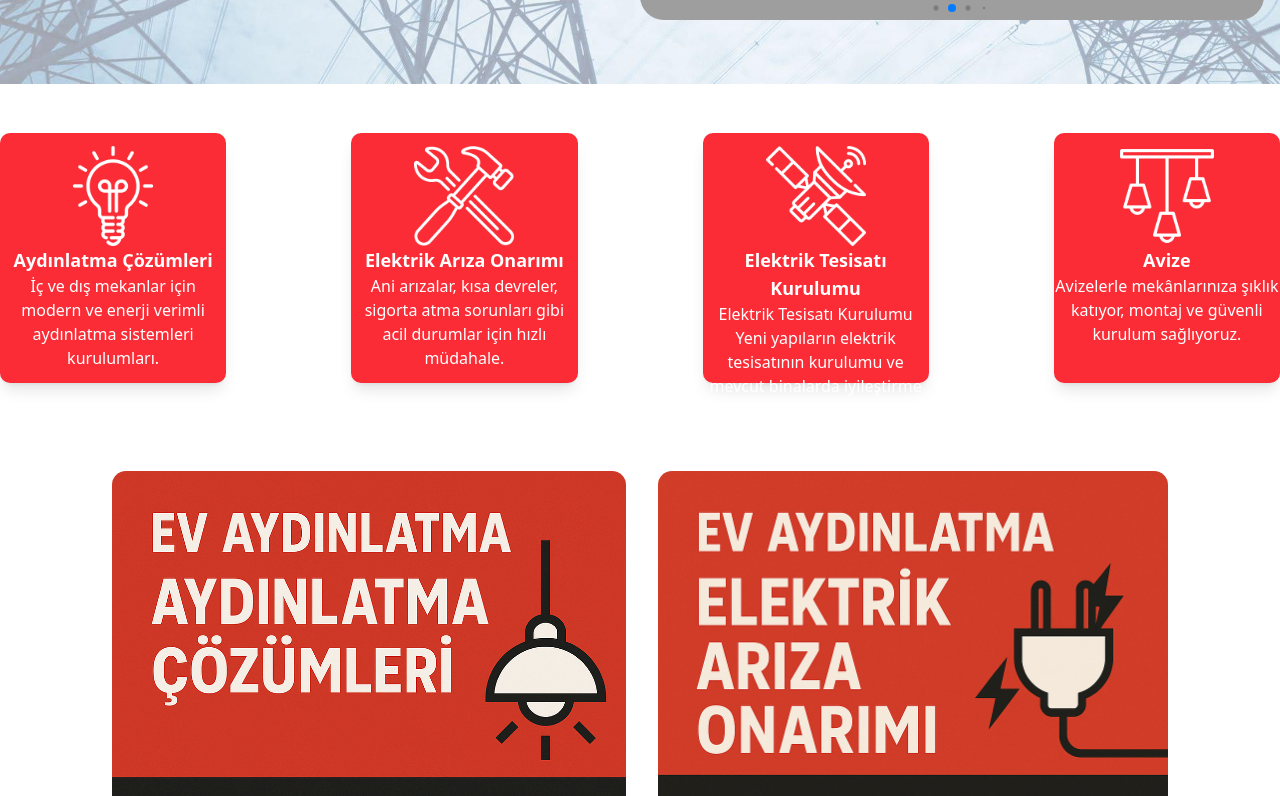
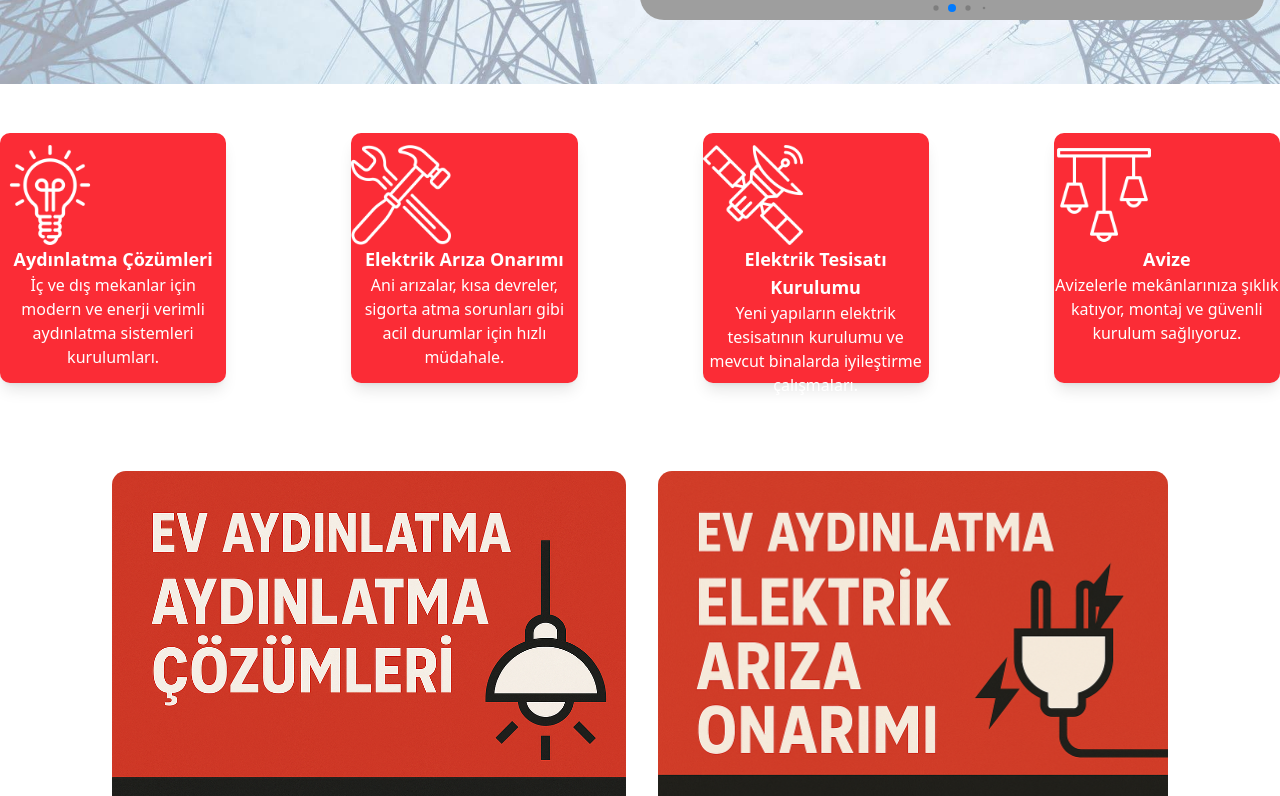
Before and after one commit to hasantk/nextjs-electrician-Website, a Next.js app in the folder elektrik/: page / in a window 1280 px wide. Shown: the part 680-1476 px from the top of the page. Built offline with nearby package versions, Linux system fonts and the light colour scheme; grey boxes are pictures that could not be loaded.

Commit message:
20.05.2025 14.42 update

```diff
--- a/elektrik/app/(routes)/(home)/_components/Service.tsx
+++ b/elektrik/app/(routes)/(home)/_components/Service.tsx
@@ -1,86 +1,64 @@
 "use client";
+
+import { useEffect } from "react";
 import Image from "next/image";
-import { useEffect } from "react";
 import AOS from "aos";
 import "aos/dist/aos.css";
 
-const Service = () => {
+const services = [
+  {
+    icon: "/icon/ampul.png",
+    title: "Aydınlatma Çözümleri",
+    description:
+      "İç ve dış mekanlar için modern ve enerji verimli aydınlatma sistemleri kurulumları.",
+  },
+  {
+    icon: "/icon/cekic.png",
+    title: "Elektrik Arıza Onarımı",
+    description:
+      "Ani arızalar, kısa devreler, sigorta atma sorunları gibi acil durumlar için hızlı müdahale.",
+  },
+  {
+    icon: "/icon/uydu.png",
+    title: "Elektrik Tesisatı Kurulumu",
+    description:
+      "Yeni yapıların elektrik tesisatının kurulumu ve mevcut binalarda iyileştirme çalışmaları.",
+  },
+  {
+    icon: "/icon/avize.png",
+    title: "Avize",
+    description:
+      "Avizelerle mekânlarınıza şıklık katıyor, montaj ve güvenli kurulum sağlıyoruz.",
+  },
+];
+
+export default function Service() {
   useEffect(() => {
-    AOS.init({
-      duration: 1000, // animasyon süresi (ms)
-      once: true, // bir kez oynasın (scroll ile tekrar tetiklenmesin)
-    });
+    AOS.init({ duration: 1000, once: true });
   }, []);
 
   return (
     <div className="flex justify-center">
       <div className="container mx-auto grid sm:grid-cols-1 md:grid-cols-2 xl:grid-cols-4 gap-5 xl:gap-[125px] mt-[25px] justify-items-center text-white text-center">
+        {services.map((service, index) => (
           <div
-          className="bg-red-500 hover:bg-red-600 border border-transparent shadow-lg rounded-lg w-full max-w-[350px] h-[250px] justify-items-center pt-3"
+            key={index}
+            className="bg-red-500 hover:bg-red-600 shadow-lg rounded-lg w-full max-w-[350px] h-[250px] pt-3"
             data-aos="fade-up"
             data-aos-anchor-placement="top-center"
           >
             <Image
-            src="/icon/ampul.png"
-            alt="Ev Aydınlatma"
+              src={service.icon}
+              alt={service.title}
               width={100}
               height={120}
+              priority
             />
-          <h3 className="font-semibold text-lg">Aydınlatma Çözümleri</h3>
-          <p>
-            İç ve dış mekanlar için modern ve enerji verimli aydınlatma
-            sistemleri kurulumları.
-          </p>
+            <h3 className="font-semibold text-lg">{service.title}</h3>
+            <p>{service.description}</p>
           </div>
-        <div
-          className="bg-red-500 hover:bg-red-600 border border-transparent shadow-lg rounded-lg w-full max-w-[350px] h-[250px] justify-items-center pt-3"
-          data-aos="fade-up"
-          data-aos-anchor-placement="top-center"
-        >
-          <Image
-            src="/icon/cekic.png"
-            alt="Ev Aydınlatma"
-            width={100}
-            height={120}
-          />
-          <h3 className="font-semibold text-lg">Elektrik Arıza Onarımı</h3>
-          <p>
-            Ani arızalar, kısa devreler, sigorta atma sorunları gibi acil
-            durumlar için hızlı müdahale.
-          </p>
-        </div>
-        <div
-          className="bg-red-500 hover:bg-red-600 border border-transparent shadow-lg rounded-lg w-full max-w-[350px] h-[250px] justify-items-center pt-3"
-          data-aos="fade-up"
-          data-aos-anchor-placement="top-center"
-        >
-          <Image
-            src="/icon/uydu.png"
-            alt="Ev Aydınlatma"
-            width={100}
-            height={120}
-          />
-          <h3 className="font-semibold text-lg">Elektrik Tesisatı Kurulumu</h3>
-          <p>
-            Elektrik Tesisatı Kurulumu Yeni yapıların elektrik tesisatının
-            kurulumu ve mevcut binalarda iyileştirme çalışmaları.
-          </p>
-        </div>
-        <div
-          className=" bg-red-500 hover:bg-red-600 border border-transparent shadow-lg rounded-lg w-full max-w-[350px] h-[250px] justify-items-center pt-3"
-          data-aos="fade-up"
-          data-aos-anchor-placement="top-center"
-        >
-          <Image src="/icon/avize.png" alt="Avize" width={100} height={120} />
-          <h3 className="font-semibold text-lg">Avize</h3>
-          <p>
-            Avizelerle mekânlarınıza şıklık katıyor, montaj ve güvenli kurulum
-            sağlıyoruz.
-          </p>
-        </div>
+        ))}
       </div>
     </div>
   );
-};
-
-export default Service;
+}
--- a/elektrik/app/(routes)/kurumsal/_components/AboutUs.tsx
+++ b/elektrik/app/(routes)/kurumsal/_components/AboutUs.tsx
@@ -12,13 +12,14 @@ export const metadata: Metadata = {
     default: siteMetadata.title,
   },
   description: siteMetadata.description,
+  metadataBase: new URL(siteMetadata.siteUrl),
   openGraph: {
     title: siteMetadata.title,
     description: siteMetadata.description,
     url: siteMetadata.siteUrl,
     siteName: siteMetadata.title,
     images: [siteMetadata.socialBanner],
-    locale: "en_US",
+    locale: "tr_TR",
     type: "website",
   },
 
--- a/elektrik/app/(routes)/kurumsal/_components/ElektrikStats.tsx
+++ b/elektrik/app/(routes)/kurumsal/_components/ElektrikStats.tsx
@@ -1,6 +1,6 @@
 "use client";
 import React from "react";
-import CountUp, { useCountUp } from "react-countup";
+import CountUp from "react-countup";
 import { useInView } from "react-intersection-observer";
 
 const ElektrikStats = () => {
--- a/elektrik/app/api/iletisim/route.ts
+++ b/elektrik/app/api/iletisim/route.ts
@@ -1,41 +1,55 @@
 import { NextResponse } from 'next/server';
-import { Resend } from 'resend';
+// import { Resend as _Resend } from 'resend';
 
-const resend = new Resend(process.env.RESEND_API_KEY!);
+// const resend = new _Resend(process.env.RESEND_API_KEY ?? '');
 
 export async function POST(req: Request) {
   try {
-    const { name, email, message, recaptcha} = await req.json();
+    const body = await req.json();
+
+    const { name, email, message, recaptcha } = body;
+
+    if (!name || !email || !message || !recaptcha) {
+      return NextResponse.json({ message: 'Missing required fields.' }, { status: 400 });
+    }
+
+    const recaptchaSecret = process.env.RECAPTCHA_SECRET_KEY;
+    if (!recaptchaSecret) {
+      return NextResponse.json({ message: 'reCAPTCHA secret key is not set.' }, { status: 500 });
+    }
 
     const recaptchaResponse = await fetch(
-      `https://www.google.com/recaptcha/api/siteverify?secret=${process.env.RECAPTCHA_SECRET_KEY}&response=${recaptcha}`,
-      {method:"POST"}
+      `https://www.google.com/recaptcha/api/siteverify?secret=${recaptchaSecret}&response=${recaptcha}`,
+      {
+        method: 'POST',
+      }
     );
+
     const recaptchaResult = await recaptchaResponse.json();
 
     if (!recaptchaResult.success) {
       return NextResponse.json(
-        {message: "reCAPTCHA verification failed."},
-        {status: 400}
+        { message: 'reCAPTCHA verification failed.' },
+        { status: 400 }
       );
     }
 
-    const emailResponse = await resend.emails.send({
-      from: 'onboarding@resend.dev',
-      to: 'iletisim@izniksabitelektrik.com',
-      subject: 'Mail',
-      html: `
-        <h2>Mail</h2>
-        <p><strong>Name:</strong> ${name}</p>
-        <p><strong>Email:</strong> ${email}</p>
-        <p><strong>Message:</strong> ${message}</p>
-      `,
-    });
-
+    // E-postayı göndermek isterseniz aşağıdaki kodu yorumdan çıkarın
+    // await resend.emails.send({
+    //   from: 'onboarding@resend.dev',
+    //   to: 'iletisim@izniksabitelektrik.com',
+    //   subject: 'Mail',
+    //   html: `
+    //     <h2>Mail</h2>
+    //     <p><strong>Name:</strong> ${name}</p>
+    //     <p><strong>Email:</strong> ${email}</p>
+    //     <p><strong>Message:</strong> ${message}</p>
+    //   `,
+    // });
 
     return NextResponse.json({ message: 'Message Success!' }, { status: 200 });
   } catch (error) {
-
+    console.error('POST /api/contact error:', error);
     return NextResponse.json({ message: 'Something went wrong.' }, { status: 500 });
   }
 }
--- a/elektrik/components/sections/header/Header.tsx
+++ b/elektrik/components/sections/header/Header.tsx
@@ -23,7 +23,7 @@ import {
 } from "@/components/ui/dropdown-menu";
 
 const Header = () => {
-  const [position, setPosition] = React.useState("bottom");
+  // const [position, setPosition] = React.useState("bottom");
   const pathname = usePathname();
   const socialLinks = [
     { href: "#", icon: <Facebook size={16} /> },
--- a/elektrik/components/sections/header/Search.tsx
+++ b/elektrik/components/sections/header/Search.tsx
@@ -8,7 +8,7 @@ import {
   DialogTrigger,
 } from "@/components/ui/dialog";
 import { Input } from "@/components/ui/input";
-import { Instagram, Search } from "lucide-react";
+import { Search } from "lucide-react";
 import React from "react";
 
 const SearchPage = () => {
--- a/elektrik/lib/siteMetadata.ts
+++ b/elektrik/lib/siteMetadata.ts
@@ -1,14 +1,14 @@
 export const siteMetadata =
 {
-    title: 'İznik Sabit Elektrik',
+    title: 'İznik Sabit Elektrik | Elektrikçi Adem',
     author: 'Elektrikci Adem',
-    headerTitle: 'Sabit Elektrik',
+    headerTitle: 'İznik Sabit Elektrik',
     description: 'İznik Sabit Elektrik; elektrik tesisatı, arıza, bakım ve taahhüt hizmetlerinde uzman kadrosuyla kaliteli ve güvenilir çözümler sunar. Uygun fiyat, hızlı servis, müşteri memnuniyeti önceliğimizdir.',
-    language: 'en-us',
+    language: 'tr-TR',
     theme: 'system',
     siteUrl: 'https://www.izniksabitelektrik.com',
-    siteLogo: '/pp.png',
-    socialBanner: '/social-banner.jpg',
+    siteLogo: '/logo.png',
+    socialBanner: '/logo.png',
     email:'izniksabitelektrik@gmail.com',
-    locale:'en-US',
+    locale:'tr-TR',
 }
```
Also changed, not shown: elektrik/app/(routes)/iletisim/_components/ContactForm.tsx (+25 -37 lines). Lines whose indentation alone changed are shown as unchanged.
